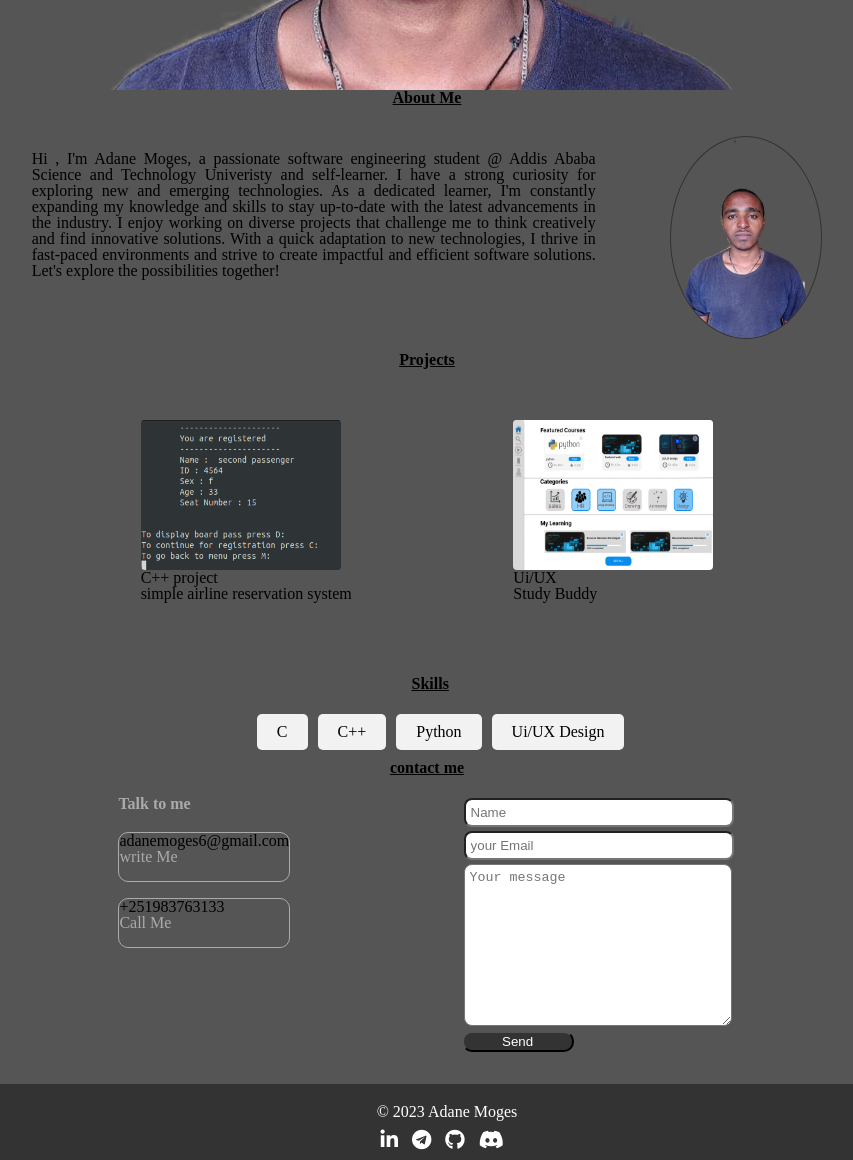
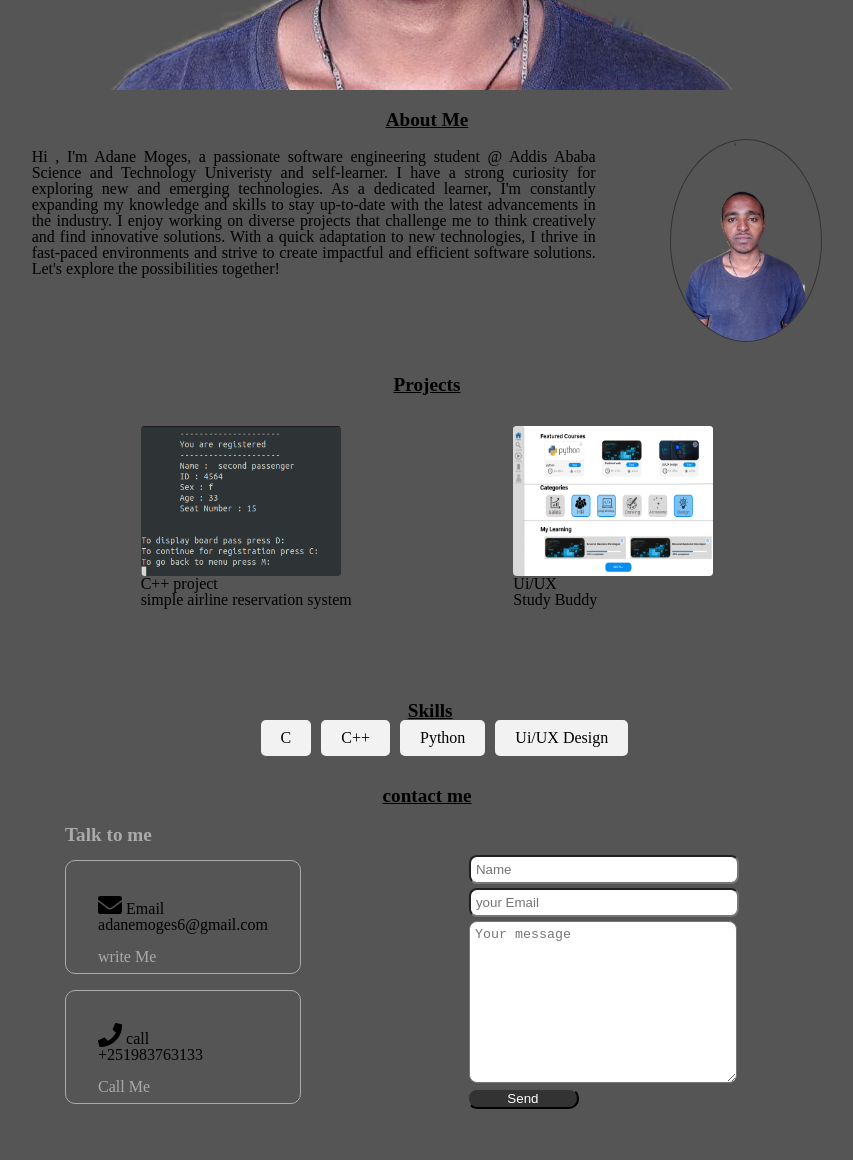
Before and after one commit to habeshaethiopia/Personal_Website_Page_Adane_Moges, a plain HTML site: page index.html in a window 1280 px wide. Shown: the part 260-1420 px from the top of the page, without its empty margins (213-1066 px from the left). Drawn offline with Linux system fonts and the light colour scheme.

Commit message:
last thing

```diff
--- a/css/index.css
+++ b/css/index.css
@@ -78,7 +78,7 @@ section h2 {
   text-align: center;
   text-decoration: underline;
   font-weight: bolder;
-  margin-bottom: 20px;
+  margin-top: 20px;
 }
 
 .intro .photo img {
@@ -87,7 +87,7 @@ section h2 {
   border-radius: 50%;
 }
 .intro p {
-  padding-top: 15px;
+  padding-top: 10px;
   text-align: justify;
   width: 60%;
 }
@@ -202,6 +202,7 @@ body footer {
 section form {
   display: block;
   position: relative;
+  margin: 3rem;
 }
 
 .hero {
@@ -254,6 +255,7 @@ section .connect {
   height: 3rem;
   margin-top: 1rem;
   border-radius: 10px;
+  padding: 2rem;
 }
 .social h2,
 .social a {
--- a/css/reset.css
+++ b/css/reset.css
@@ -126,3 +126,6 @@ table {
 a{
   text-decoration: none;
 }
+h2{
+  font-size: larger;
+}
--- a/index.html
+++ b/index.html
@@ -31,8 +31,8 @@
             <p>I'm a passionate web developer ready to take on new challenges.</p>
             <a href="#contact" class="btn">Get in Touch</a>
         </section>
-        <section class="About">
-            <h2 id="about">About Me</h2>
+        <section class="About" id="about">
+            <h2>About Me</h2>
             <div class="intro">
                 <div class="photo">
                     <img src="images/myphoto.jpg" alt="">
@@ -47,8 +47,8 @@
             </div>
         </section>
 
-        <section class="Project">
-            <h2 class="name" id="projects">Projects</h2>
+        <section class="Project" id="projects">
+            <h2 class="name">Projects</h2>
             <div class="Projects">
                 <div class="project1">
                     <div class="project_photo">
@@ -91,11 +91,16 @@
             <div class="connect">
                 <div class="social">
                     <h2>Talk to me</h2>
-                    <div class="email">adanemoges6@gmail.com
+                    <div class="email">
+                        <i style="font-size:24px" class="fa">&#xf0e0;</i>
+                        Email
+                        <p>adanemoges6@gmail.com</p>
                         <br>
                         <a href="mailto:adanemoges6@gmail.com">write Me</a>
                     </div>
-                    <div class="call">+251983763133
+                    <div class="call">
+                        <i style="font-size:24px" class="fa">&#xf095;</i>
+                        call <p>+251983763133</p>
                         <br>
                         <a href="tel:+251983763133">Call Me</a>
                     </div>
@@ -121,7 +126,8 @@
                     class="fab fa-telegram"></i></a>
             <a href="https://github.com/habeshaethiopia" target="_blank" rel="noopener noreferrer"><i
                     class="fab fa-github"></i></a>
-            <a href="#" target="_blank" rel="noopener noreferrer"><i class="fab fa-discord"></i></a>
+            <a href="https://discord.com/users/1067006059039948920" target="_blank" rel="noopener noreferrer"><i
+                    class="fab fa-discord"></i></a>
         </div>
     </footer>
 </body>
```
